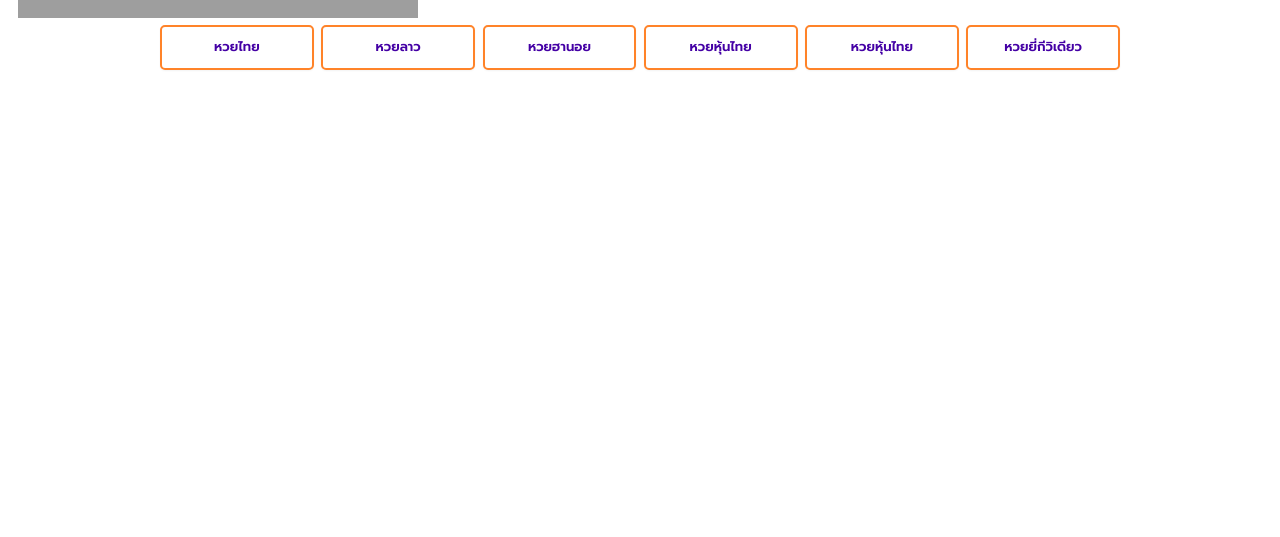
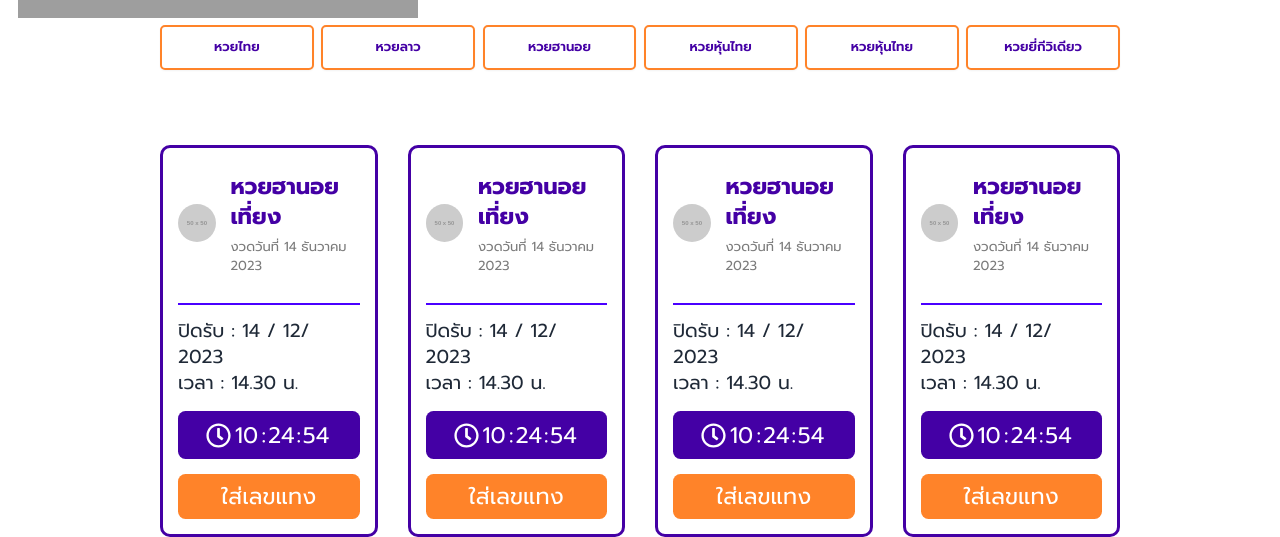
Before and after one commit to zvcx22545/Dopoy788, a React (Vite) app: page / in a window 1280 px wide. Shown: the part 300-837 px from the top of the page. Before the commit the page ends 800 px from the top, so only its background shows below. Built offline with nearby package versions, Linux system fonts and the light colour scheme; grey boxes are pictures that could not be loaded.

Commit message:
Eve update

```diff
--- a/src/components/Mainlayout/MainLayout.jsx
+++ b/src/components/Mainlayout/MainLayout.jsx
@@ -1,12 +1,14 @@
 import React from 'react'
 import Navbar from '../Navbar/Navbar';
 import Tab from '../Tab/Tab';
+import BasicCard from '../card/card';
 
 function MainLayout() {
   return (
     <section id="main-layout">
     <Navbar></Navbar>
     <Tab/>
+    <BasicCard/>
     </section>
   );
 }
--- /dev/null
+++ b/src/components/card/card.css
@@ -0,0 +1,51 @@
+.card{
+    padding-left:  10rem;
+    padding-right: 10rem;
+    padding-top: 5rem;
+}
+.bg-white{
+    padding: 15px 15px 15px 15px;
+    border: 3px solid #4400A5;
+    border-radius: 10px;
+}
+
+.bg-white .divider{
+    color: #4400A5;
+    margin-top: 0.5px;
+    margin-bottom: 0.5rem;
+    height: 0.8rem;
+}
+
+
+.card .grid-cols-4 {
+    display: grid;
+    grid-template-columns: repeat(4, minmax(0, 1fr));
+    gap: 2rem;
+  }
+
+  @media (max-width: 768px) {
+    .card{
+        padding-left: 5rem;
+        padding-right: 5rem;
+        padding-top: 1rem;
+    }
+    .card .grid-cols-4 {
+      grid-template-columns: repeat(2, minmax(0, 1fr));
+      padding-left: 0rem;
+      padding-right: 0rem;
+      padding-top: 0rem;
+    }
+  }
+  @media (max-width: 430px) {
+    .card{
+        padding-left: 1rem;
+        padding-right: 1rem;
+        padding-top: 1rem;
+    }
+    .card .grid-cols-4 {
+      grid-template-columns: repeat(1, minmax(0, 1fr));
+      padding-left: 0.5rem;
+      padding-right: 0.5rem;
+      padding-top: 0rem;
+    }
+  }
--- a/src/components/card/card.jsx
+++ b/src/components/card/card.jsx
@@ -0,0 +1,111 @@
+import './card.css';
+import { FaRegClock } from "react-icons/fa";
+
+export default function ImgMediaCard() {
+  return (
+    <div className="card ">
+        <div class="grid grid-cols-4 ">
+            <div className="bg-white  ">
+                <div className="flex items-center justify-start mb-4 gap-2 ">
+                        <img src="https://placehold.co/50x50" alt="Vietnam flag" className="w-10 h-10 rounded-full" />
+                    <div className="card-body p-2 ">
+                        <h2 className="text-2xl font-bold text-[#4400A5]"> หวยฮานอยเที่ยง</h2>
+                        <p className="text-sm text-[#7B7B7B]">งวดวันที่ 14 ธันวาคม 2023</p>
+                    </div>
+                 </div>
+            <div className="divider divider-primary "></div>
+
+            <div className="text-center lg:text-left mb-4">
+                <h1 className="text-xl">ปิดรับ : 14 / 12/ 2023</h1>
+                <h1 className="text-xl">เวลา : 14.30 น.</h1>
+            </div>
+
+            <div className="bg-[#4400A5] rounded-lg text-white flex items-center justify-center p-3 mb-4">
+                <FaRegClock size={25} />
+                     <span className="countdown text-white  text-2xl text-center">
+                        <span style={{"--value":10}}></span>:
+                        <span style={{"--value":24}}></span>:
+                        <span style={{"--value":54}}></span>
+                    </span>
+            </div>
+                <button className="bg-[#FF8329] text-white text-2xl w-full py-2 rounded-lg">ใส่เลขแทง</button>
+            </div>
+            <div className="bg-white  ">
+                <div className="flex items-center justify-start mb-4 gap-2 ">
+                        <img src="https://placehold.co/50x50" alt="Vietnam flag" className="w-10 h-10 rounded-full" />
+                    <div className="card-body p-2 ">
+                        <h2 className="text-2xl font-bold text-[#4400A5]"> หวยฮานอยเที่ยง</h2>
+                        <p className="text-sm text-[#7B7B7B]">งวดวันที่ 14 ธันวาคม 2023</p>
+                    </div>
+                 </div>
+            <div className="divider divider-primary "></div>
+
+            <div className="text-center lg:text-left mb-4">
+                <h1 className="text-xl">ปิดรับ : 14 / 12/ 2023</h1>
+                <h1 className="text-xl">เวลา : 14.30 น.</h1>
+            </div>
+
+            <div className="bg-[#4400A5] rounded-lg text-white flex items-center justify-center p-3 mb-4">
+                <FaRegClock size={25} />
+                     <span className="countdown text-white  text-2xl text-center">
+                        <span style={{"--value":10}}></span>:
+                        <span style={{"--value":24}}></span>:
+                        <span style={{"--value":54}}></span>
+                    </span>
+            </div>
+                <button className="bg-[#FF8329] text-white text-2xl w-full py-2 rounded-lg">ใส่เลขแทง</button>
+            </div>
+            <div className="bg-white  ">
+                <div className="flex items-center justify-start mb-4 gap-2 ">
+                        <img src="https://placehold.co/50x50" alt="Vietnam flag" className="w-10 h-10 rounded-full" />
+                    <div className="card-body p-2 ">
+                        <h2 className="text-2xl font-bold text-[#4400A5]"> หวยฮานอยเที่ยง</h2>
+                        <p className="text-sm text-[#7B7B7B]">งวดวันที่ 14 ธันวาคม 2023</p>
+                    </div>
+                 </div>
+            <div className="divider divider-primary "></div>
+
+            <div className="text-center lg:text-left mb-4">
+                <h1 className="text-xl">ปิดรับ : 14 / 12/ 2023</h1>
+                <h1 className="text-xl">เวลา : 14.30 น.</h1>
+            </div>
+
+            <div className="bg-[#4400A5] rounded-lg text-white flex items-center justify-center p-3 mb-4">
+                <FaRegClock size={25} />
+                     <span className="countdown text-white  text-2xl text-center">
+                        <span style={{"--value":10}}></span>:
+                        <span style={{"--value":24}}></span>:
+                        <span style={{"--value":54}}></span>
+                    </span>
+            </div>
+                <button className="bg-[#FF8329] text-white text-2xl w-full py-2 rounded-lg">ใส่เลขแทง</button>
+            </div>
+            <div className="bg-white  ">
+                <div className="flex items-center justify-start mb-4 gap-2 ">
+                        <img src="https://placehold.co/50x50" alt="Vietnam flag" className="w-10 h-10 rounded-full" />
+                    <div className="card-body p-2 ">
+                        <h2 className="text-2xl font-bold text-[#4400A5]"> หวยฮานอยเที่ยง</h2>
+                        <p className="text-sm text-[#7B7B7B]">งวดวันที่ 14 ธันวาคม 2023</p>
+                    </div>
+                 </div>
+            <div className="divider divider-primary "></div>
+
+            <div className="text-center lg:text-left mb-4">
+                <h1 className="text-xl">ปิดรับ : 14 / 12/ 2023</h1>
+                <h1 className="text-xl">เวลา : 14.30 น.</h1>
+            </div>
+
+            <div className="bg-[#4400A5] rounded-lg text-white flex items-center justify-center p-3 mb-4">
+                <FaRegClock size={25} />
+                     <span className="countdown text-white  text-2xl text-center">
+                        <span style={{"--value":10}}></span>:
+                        <span style={{"--value":24}}></span>:
+                        <span style={{"--value":54}}></span>
+                    </span>
+            </div>
+                <button className="bg-[#FF8329] text-white text-2xl w-full py-2 rounded-lg">ใส่เลขแทง</button>
+            </div>
+        </div>
+    </div>
+  );
+}
```
